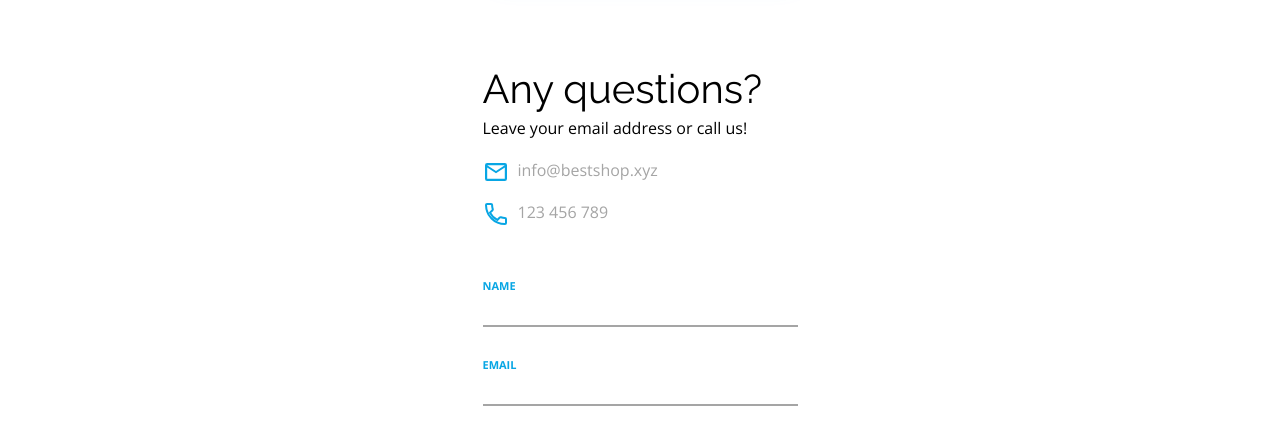
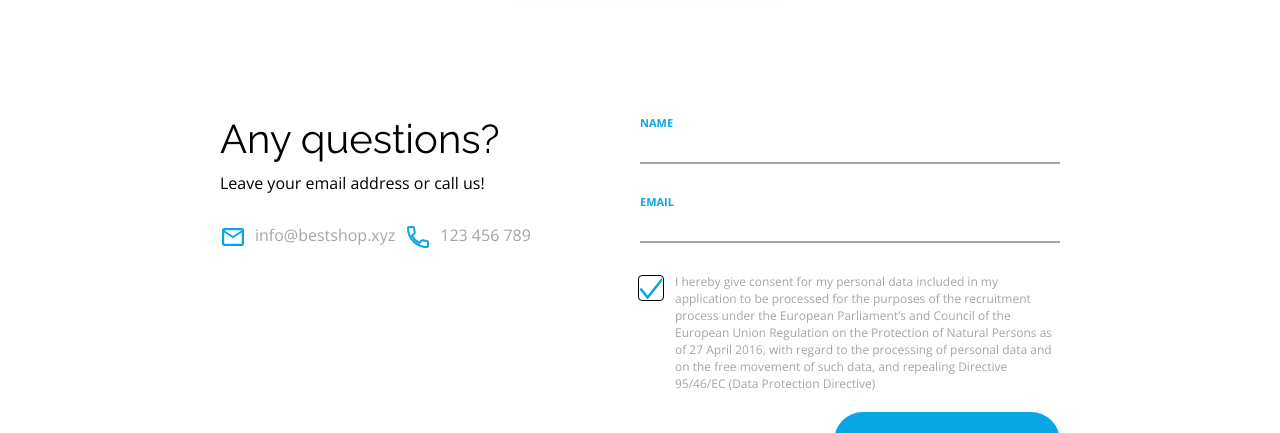
Before and after one commit to andro2ss/CL_RWD_Site, a website: page index.html in a window 1280 px wide. Shown: the part 3091-3524 px from the top of the page. Drawn offline with nearby package versions, Linux system fonts and the light colour scheme.

Commit message:
section contact 95%

```diff
--- a/src/scss/layout/_sectionContact.scss
+++ b/src/scss/layout/_sectionContact.scss
@@ -1,5 +1,6 @@
 .contact__box {
   display: flex;
+  width: 100%;
   flex-direction: column;
   max-width: 37.5rem;
   padding: 0 3rem;
@@ -151,4 +152,26 @@
       box-shadow: 5px 10px 14px #07ACE629;
     }
   }
+
+  @include desktop {
+    padding-top: 5rem;
+    flex-direction: row;
+    max-width: 90rem;
+    .container__text {
+      width: 100%;
+.contact__text{
+  padding-top: 0.5rem;
+  padding-bottom: 1rem;
 }
+      .contact__icons {
+        display: flex;
+        flex-direction: row;
+        column-gap: 1rem;
+      }
+    }
+    .container__form{
+      width: 100%;
+      padding: 0;
+    }
+  }
+}
```
Also changed, not shown: src/css/main.css, 1 other file.
